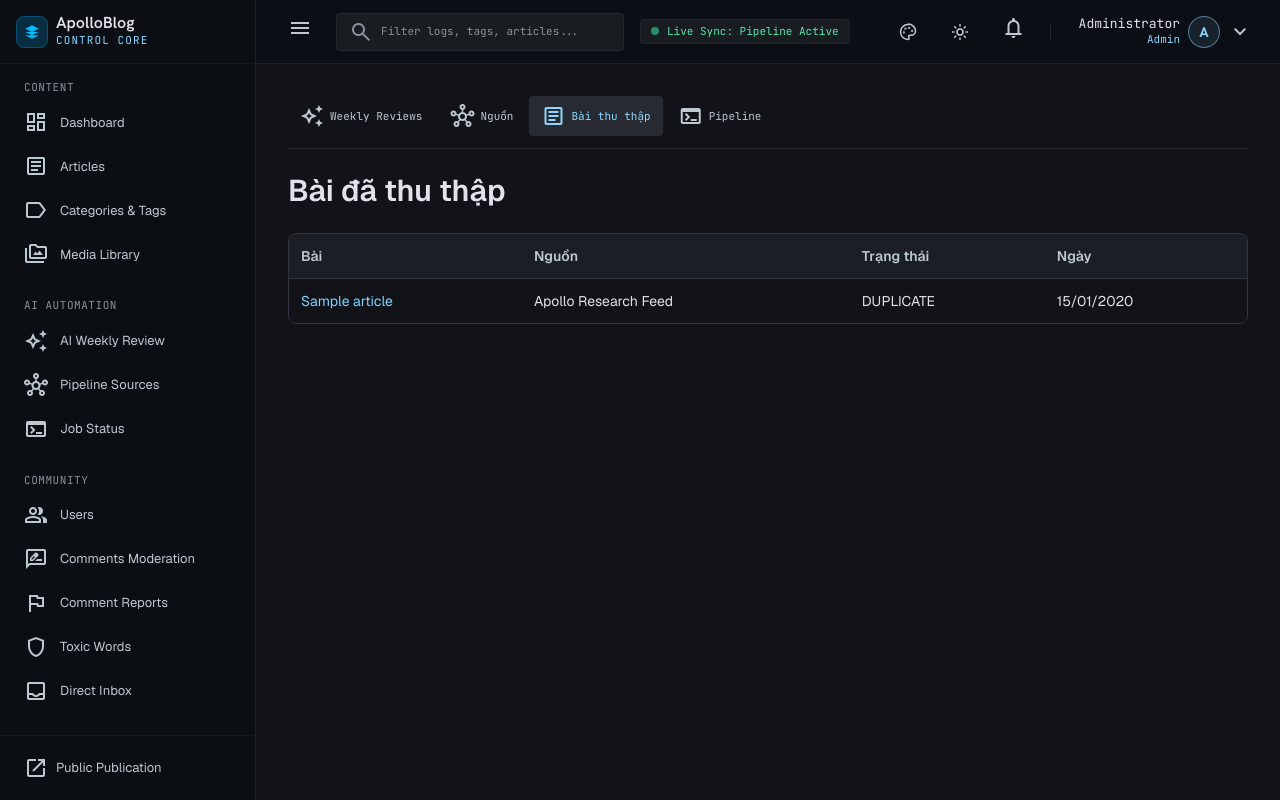
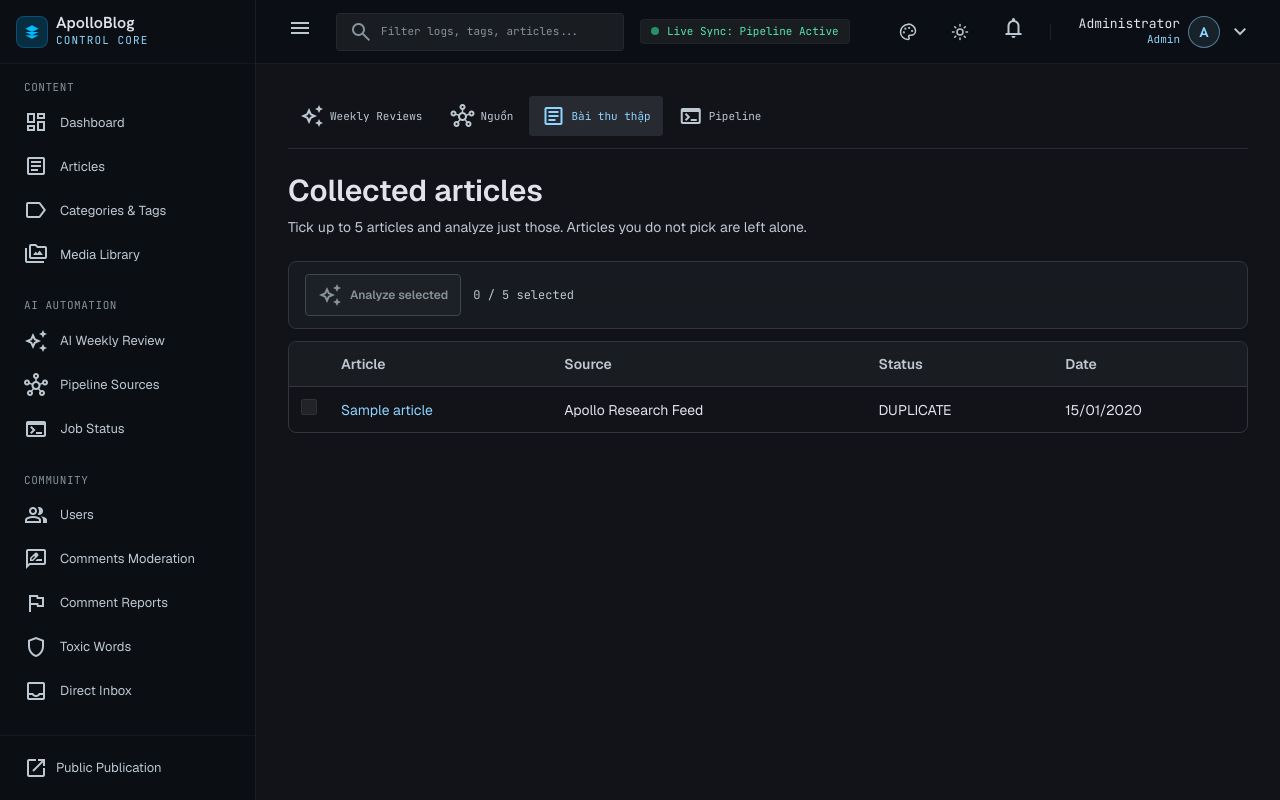
Before and after one commit to dont-wait/apollo, a Laravel app: page /admin/ai-articles in a window 1280 px wide. Run offline with Laravel 12, Linux system fonts and the light colour scheme; a user stored in the database is signed in; data comes from the database, SQL or seed files in the repository; tables that the repository leaves empty hold one stand-in row (values such as "Sample post"); data that the repository does not hold is empty; style sheets or scripts are compiled from the project's sources.

Commit message:
feat(ai-weekly): pick which articles to analyze; 5 articles per job
The analyze batch size defaults to 5. Instead of only taking pending
articles from the front of the queue, admins can tick up to that many
collected articles and analyze just those (article_ids payload). Selected
runs only touch the chosen articles, can re-analyze already analyzed ones,
and are never swallowed by an active automatic run.

Co-Authored-By: Claude Sonnet 5.5 <noreply@anthropic.com>

```diff
--- a/app/Http/Controllers/Admin/AiArticleController.php
+++ b/app/Http/Controllers/Admin/AiArticleController.php
@@ -14,7 +14,10 @@ class AiArticleController extends Controller
     {
         $articles = AiArticle::query()->with('source:id,name')->orderByDesc('collected_at')->orderByDesc('id')->paginate(30);
 
-        return $request->expectsJson() ? response()->json($articles) : view('admin.ai-weekly.articles', compact('articles'));
+        $limit = (int) config('ai_weekly.analyze_batch_size');
+        $maxSelection = $limit > 0 ? $limit : 50;
+
+        return $request->expectsJson() ? response()->json($articles) : view('admin.ai-weekly.articles', compact('articles', 'maxSelection'));
     }
 
     public function show(Request $request, AiArticle $article): JsonResponse|View
--- a/config/ai_weekly.php
+++ b/config/ai_weekly.php
@@ -13,8 +13,8 @@ return [
     'collect_schedule' => env('AI_WEEKLY_COLLECT_SCHEDULE', '0 */6 * * *'),
     'analyze_schedule' => env('AI_WEEKLY_ANALYZE_SCHEDULE', '30 */6 * * *'),
     'review_schedule' => env('AI_WEEKLY_REVIEW_SCHEDULE', '0 8 * * 1'),
-    // Max articles analyzed per run; the rest stay pending for the next scheduled run. 0 = no limit.
-    'analyze_batch_size' => (int) env('AI_WEEKLY_ANALYZE_BATCH_SIZE', 20),
+    // Max articles one ANALYZE job handles (also the most you can pick by hand). 0 = no limit.
+    'analyze_batch_size' => (int) env('AI_WEEKLY_ANALYZE_BATCH_SIZE', 5),
     'minimum_articles' => (int) env('AI_WEEKLY_MIN_ARTICLES', 5),
     'minimum_sources' => (int) env('AI_WEEKLY_MIN_SOURCES', 2),
     'max_stories' => (int) env('AI_WEEKLY_MAX_STORIES', 10),
--- a/resources/js/admin/ai-weekly.js
+++ b/resources/js/admin/ai-weekly.js
@@ -146,3 +146,76 @@ window.aiPipeline = (initialRuns, url, initialListing = null) => ({
         return { PENDING: 'Đang chờ', RUNNING: 'Đang chạy', SUCCESS: 'Hoàn tất', PARTIAL: 'Có lỗi một phần', FAILED: 'Thất bại' }[status] ?? status;
     },
 });
+
+// Pick-and-analyze: tick a few collected articles, then analyze only those.
+const selectionForm = () => document.querySelector('form[data-ai-select-form]');
+
+const refreshSelection = (form) => {
+    const boxes = [...form.querySelectorAll('input[name="article_ids[]"]')];
+    const checked = boxes.filter((box) => box.checked);
+    const max = Number(form.dataset.max);
+
+    form.querySelector('[data-selection-count]').textContent = `${checked.length} / ${max} selected`;
+    form.querySelector('[data-selection-submit]').disabled = checked.length === 0 || form.dataset.submitting === 'true';
+    form.querySelector('[data-selection-clear]').hidden = checked.length === 0;
+    // Once the limit is reached the other boxes lock until something is unticked.
+    boxes.forEach((box) => {
+        box.disabled = box.dataset.unavailable === 'true' || (! box.checked && checked.length >= max);
+    });
+};
+
+document.addEventListener('change', (event) => {
+    const form = event.target.closest?.('form[data-ai-select-form]');
+
+    if (form) refreshSelection(form);
+});
+
+document.addEventListener('click', (event) => {
+    if (! event.target.closest?.('[data-selection-clear]')) return;
+
+    const form = selectionForm();
+    form.querySelectorAll('input[name="article_ids[]"]').forEach((box) => { box.checked = false; });
+    refreshSelection(form);
+});
+
+document.addEventListener('submit', async (event) => {
+    const form = event.target.closest('form[data-ai-select-form]');
+    if (! form) return;
+
+    event.preventDefault();
+    if (form.dataset.submitting === 'true') return;
+
+    const ids = [...form.querySelectorAll('input[name="article_ids[]"]:checked')].map((box) => Number(box.value));
+    if (ids.length === 0) return;
+
+    form.dataset.submitting = 'true';
+    refreshSelection(form);
+    const feedback = form.querySelector('[data-ai-feedback]');
+    feedback.textContent = 'Working...';
+
+    try {
+        const response = await fetch(form.action, {
+            method: 'POST',
+            headers: { 'Accept': 'application/json', 'Content-Type': 'application/json', 'X-CSRF-TOKEN': form.querySelector('[name="_token"]').value },
+            body: JSON.stringify({ article_ids: ids }),
+        });
+        const result = await response.json();
+
+        if (! response.ok) {
+            throw new Error(Object.values(result.errors || {}).flat().join(' ') || result.message || 'The request failed.');
+        }
+
+        feedback.textContent = `${result.reused ? 'Already queued as job' : 'Created job'} #${result.run_id}. `;
+        const link = document.createElement('a');
+        link.href = form.dataset.runsUrl;
+        link.className = 'underline';
+        link.textContent = 'Track it in Pipeline';
+        feedback.append(link);
+        form.querySelectorAll('input[name="article_ids[]"]').forEach((box) => { box.checked = false; });
+    } catch (error) {
+        feedback.textContent = error.message;
+    } finally {
+        delete form.dataset.submitting;
+        refreshSelection(form);
+    }
+});
--- a/resources/views/admin/ai-weekly/articles.blade.php
+++ b/resources/views/admin/ai-weekly/articles.blade.php
@@ -5,14 +5,54 @@
 @section('content')
 <div class="-m-8 min-h-full space-y-6 bg-background p-4 text-on-surface sm:p-8">
     @include('admin.ai-weekly.nav')
-    <h1 class="text-3xl font-semibold">Bài đã thu thập</h1>
-    <div class="overflow-x-auto rounded-lg border border-surface-highest">
-        <table class="w-full text-left text-sm"><thead class="bg-c-1b1e25 text-on-surface-variant"><tr><th class="p-3">Bài</th><th class="p-3">Nguồn</th><th class="p-3">Trạng thái</th><th class="p-3">Ngày</th></tr></thead><tbody>
-            @foreach ($articles as $article)
-                <tr class="border-t border-surface-highest"><td class="p-3"><a class="text-c-80d4ff" href="{{ route('admin.ai-articles.show', $article) }}">{{ $article->title }}</a></td><td class="p-3">{{ $article->source->name }}</td><td class="p-3">{{ $article->duplicate_of ? 'DUPLICATE' : $article->status }}</td><td class="p-3">{{ $article->published_at?->format('d/m/Y') ?? $article->collected_at?->format('d/m/Y') }}</td></tr>
-            @endforeach
-        </tbody></table>
+    <div>
+        <h1 class="text-3xl font-semibold">Collected articles</h1>
+        <p class="mt-2 max-w-2xl text-sm text-on-surface-variant">Tick up to {{ $maxSelection }} articles and analyze just those. Articles you do not pick are left alone.</p>
     </div>
+
+    <form data-ai-select-form data-max="{{ $maxSelection }}" data-runs-url="{{ route('admin.automation-runs.index') }}" method="post" action="{{ route('admin.automation-runs.analyze') }}" class="space-y-3">
+        @csrf
+        <div class="sticky top-16 z-20 flex flex-wrap items-center gap-3 rounded-lg border border-surface-highest bg-surface-low/95 px-4 py-3 backdrop-blur">
+            <button type="submit" data-selection-submit disabled class="inline-flex items-center gap-2 rounded border border-primary/30 bg-primary/10 px-3 py-2 text-xs font-semibold text-primary transition hover:bg-primary/20 disabled:cursor-not-allowed disabled:border-outline-variant disabled:bg-surface-container disabled:text-outline">
+                <span class="material-symbols-outlined text-base" aria-hidden="true">auto_awesome</span>
+                Analyze selected
+            </button>
+            <span data-selection-count class="font-mono text-xs text-on-surface-variant">0 / {{ $maxSelection }} selected</span>
+            <button type="button" data-selection-clear hidden class="text-xs text-outline hover:text-on-surface">Clear</button>
+            <p data-ai-feedback role="status" class="text-xs text-primary"></p>
+        </div>
+
+        <div class="overflow-x-auto rounded-lg border border-surface-highest">
+            <table class="w-full text-left text-sm">
+                <thead class="bg-surface-low text-on-surface-variant">
+                    <tr>
+                        <th class="w-10 p-3"><span class="sr-only">Select</span></th>
+                        <th class="p-3">Article</th>
+                        <th class="p-3">Source</th>
+                        <th class="p-3">Status</th>
+                        <th class="p-3">Date</th>
+                    </tr>
+                </thead>
+                <tbody>
+                    @foreach ($articles as $article)
+                        @php
+                            $analyzable = ! $article->duplicate_of && (filled($article->raw_summary) || filled($article->raw_content));
+                            $reason = $article->duplicate_of ? 'Duplicate article' : 'No content to analyze';
+                        @endphp
+                        <tr class="border-t border-surface-highest hover:bg-surface">
+                            <td class="p-3">
+                                <input type="checkbox" name="article_ids[]" value="{{ $article->id }}" data-unavailable="{{ $analyzable ? 'false' : 'true' }}" @disabled(! $analyzable) @if (! $analyzable) title="{{ $reason }}" @endif aria-label="Select {{ $article->title }}" class="size-4 rounded border-outline-variant bg-surface-lowest text-sky-400 focus:ring-sky-400 disabled:opacity-40">
+                            </td>
+                            <td class="p-3"><a class="text-primary hover:underline" href="{{ route('admin.ai-articles.show', $article) }}">{{ $article->title }}</a></td>
+                            <td class="p-3">{{ $article->source->name }}</td>
+                            <td class="p-3">{{ $article->duplicate_of ? 'DUPLICATE' : $article->status }}</td>
+                            <td class="p-3">{{ $article->published_at?->format('d/m/Y') ?? $article->collected_at?->format('d/m/Y') }}</td>
+                        </tr>
+                    @endforeach
+                </tbody>
+            </table>
+        </div>
+    </form>
     {{ $articles->links() }}
 </div>
 @endsection
```
Also changed, not shown: app/AiWeekly/RunCoordinator.php (+20 -2 lines), app/Http/Controllers/Admin/AutomationRunController.php (+17 -2 lines), app/Jobs/AiWeekly/AnalyzeArticles.php (+7 -3 lines), tests/Feature/AiAnalysisSelectionTest.php (added, +127 -0 lines), 1 other file.
